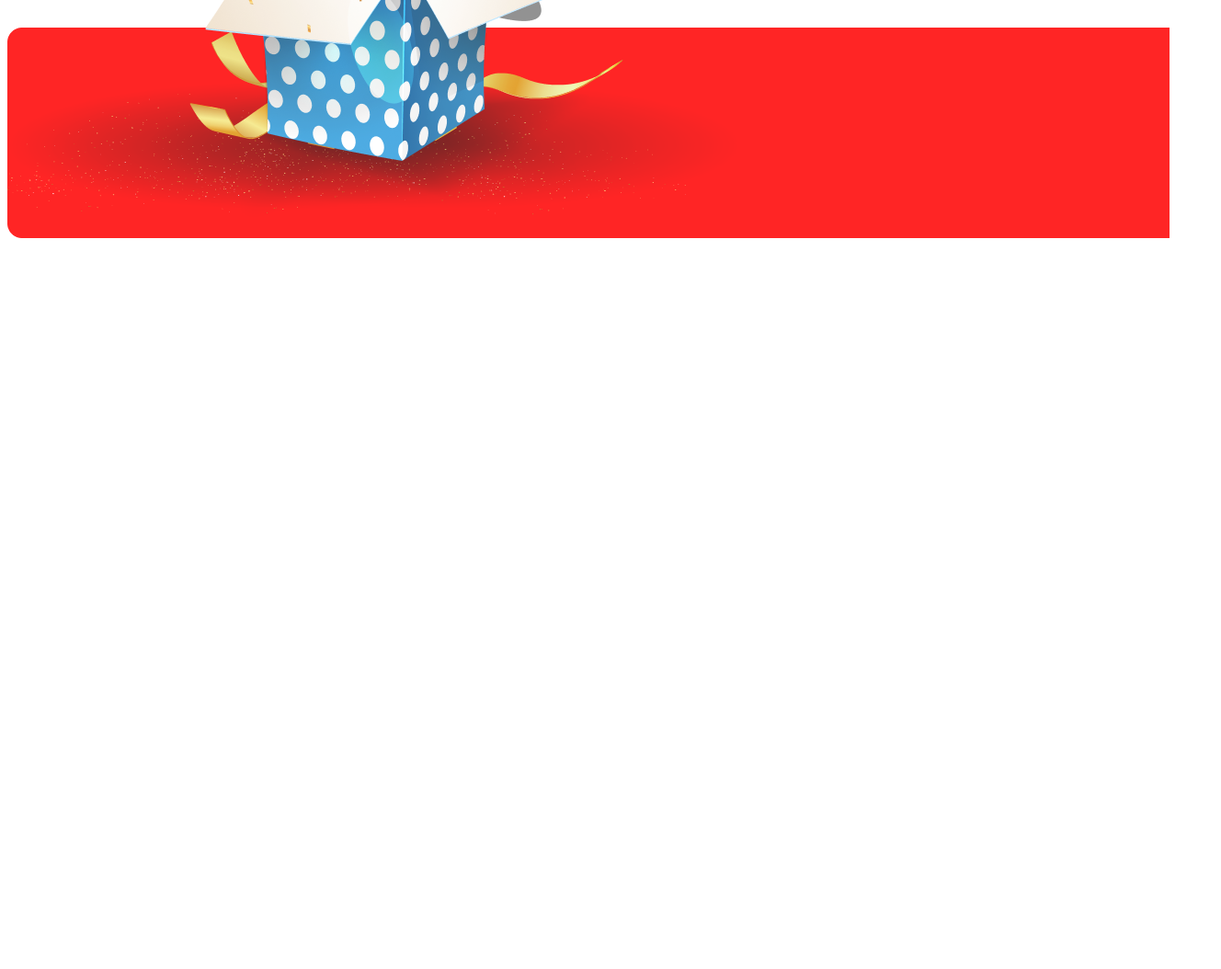
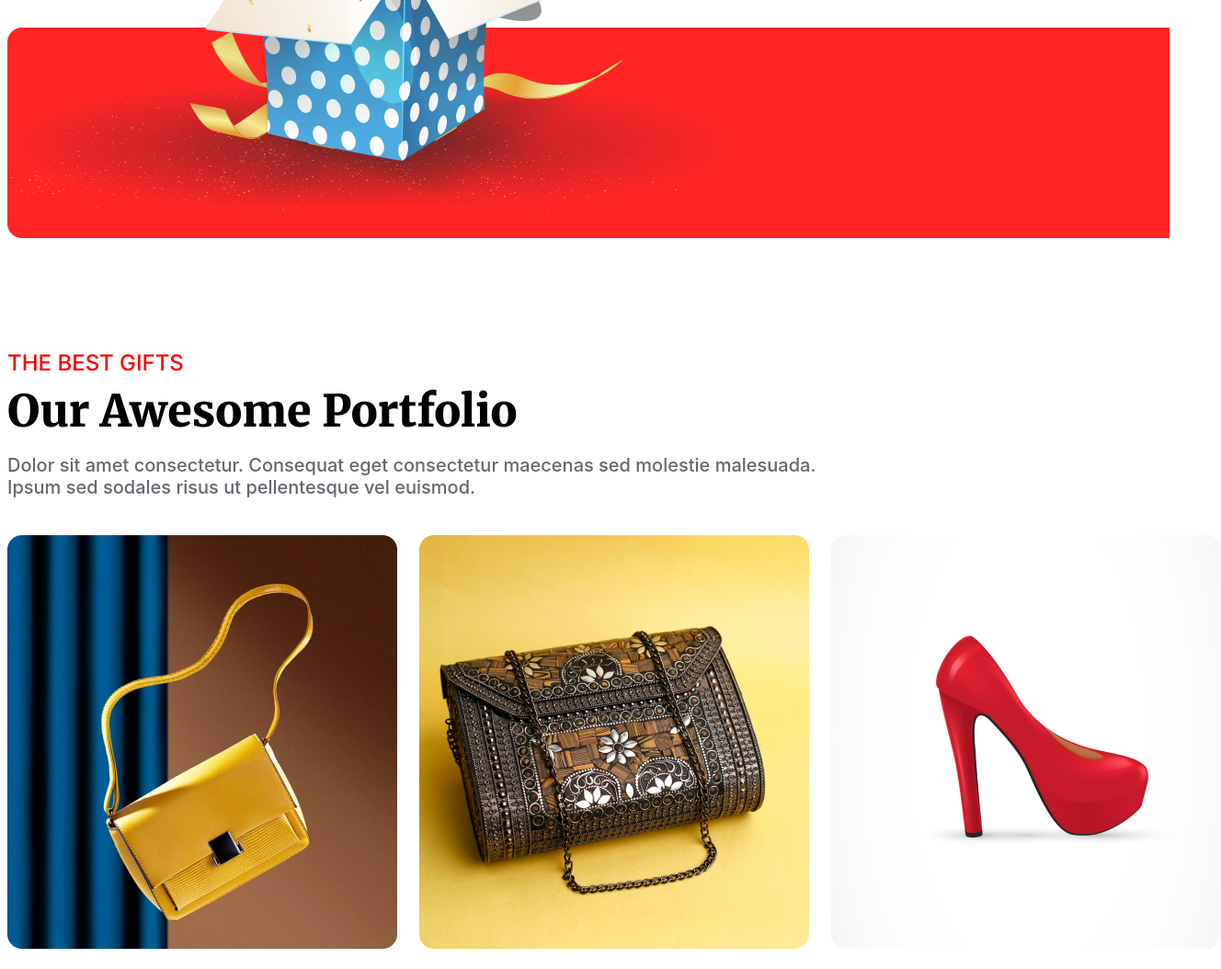
Before and after one commit to sajid4807/new-year-offer, a plain HTML site: page index.html in a window 1280 px wide. Shown: the part 4282-5336 px from the top of the page at 92% size, 1328 px wide, since content can reach past the window. Before the commit the page ends 4550 px from the top, so only its background shows below. Drawn offline with Linux system fonts and the light colour scheme; a web font is replaced by a local one.

Commit message:
added portfolio section code

```diff
--- a/css/style.css
+++ b/css/style.css
@@ -212,3 +212,29 @@ main{
     background-color: rgba(255, 255, 255, 0.147);
     background-blend-mode: screen;
 }
+/* portfolio styles */
+.portfolio{
+    margin:120px 0 120px 0;
+}
+.portfolio-sub-title{
+    font-family: inter;
+    font-weight: 500;
+    font-size: 24px;
+    margin: 0;
+}
+.portfolio-title{
+    font-family: Merriweather;
+    font-weight: 900;
+    font-size: 48px;
+    margin: 8px 0 17px;
+}
+.portfolio-description{
+    font-size: 20px;
+    color: rgba(7, 2, 17, 0.6);
+    margin: 0 0 40px 0;
+}
+.portfolio-img{
+    display: grid;
+    grid-template-columns: repeat(3, 1fr);
+    gap: 24px;
+}
--- a/index.html
+++ b/index.html
@@ -81,6 +81,22 @@
             </div>
 
          </section>
+        <!-- portfolio start -->
+         <section class="portfolio">
+            <div class="portfolio-cnt">
+                <h6 class="portfolio-sub-title primary-color">THE BEST GIFTS</h6>
+                <h3 class="portfolio-title">Our Awesome Portfolio</h3>
+                <p class="portfolio-description">Dolor sit amet consectetur. Consequat eget consectetur maecenas sed molestie malesuada. <br> Ipsum sed sodales risus ut pellentesque vel euismod. </p>
+            </div>
+            <div class="portfolio-img">
+                <img src="images/Rectangle 3.png" alt="">
+                <img src="images/Rectangle 4.png" alt="">
+                <img src="images/Rectangle 5.png" alt="">
+                <img src="images/Rectangle 6.png" alt="">
+                <img src="images/Rectangle 7.png" alt="">
+                <img src="images/Rectangle 8.png" alt="">
+            </div>
+         </section>
     </main>
     <footer>
 
```
